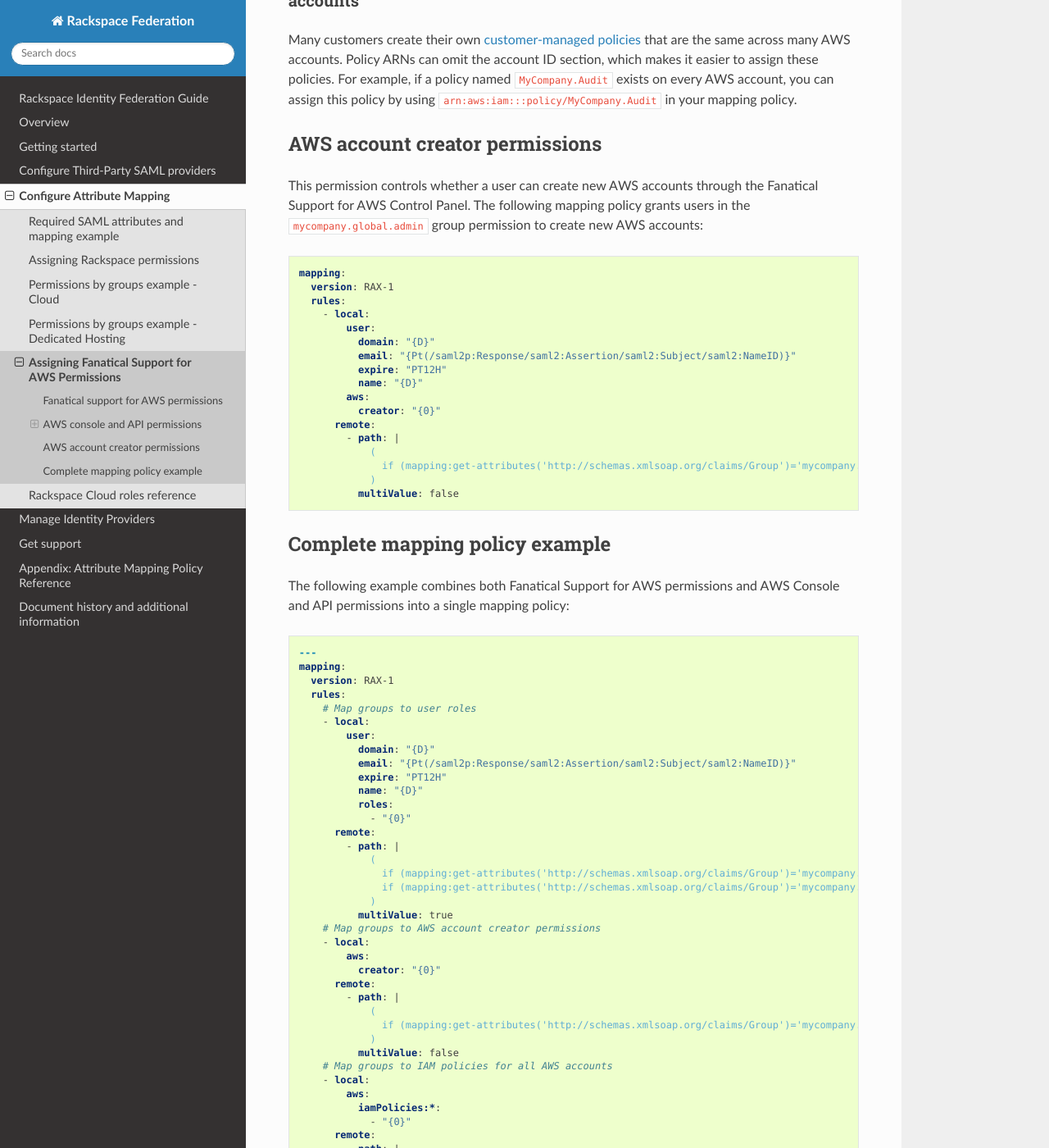
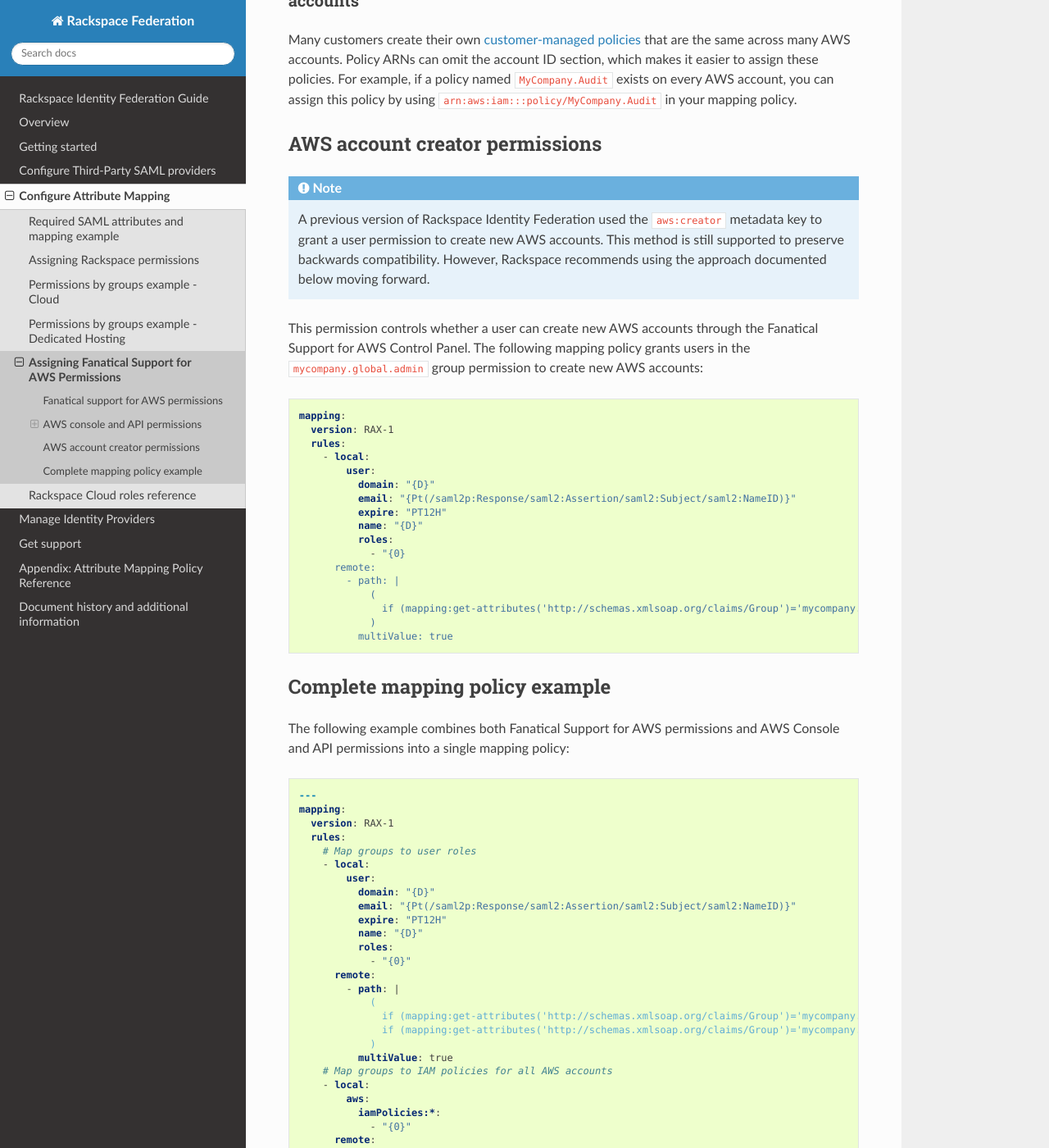
Before and after one commit to rackerlabs/docs-rackspace-federation, a Sphinx documentation site: the page built from doc/config-attribute-mapping/faws-mapping.rst, in a window 1280 px wide and 1400 px high, scrolled down 3781 px. Shown: the whole window at 82% size. Built offline with Sphinx 7.4.7 and the Read the Docs theme 2.0.0, drawn with Linux system fonts in a browser that asks for light colours; the version number could not be read and is left out.

Commit message:
Document use of the `aws:account-creator` role.

```diff
--- a/doc/config-attribute-mapping/faws-mapping.rst
+++ b/doc/config-attribute-mapping/faws-mapping.rst
@@ -207,6 +207,13 @@
 AWS account creator permissions
 ~~~~~~~~~~~~~~~~~~~~~~~~~~~~~~~
 
+.. note::
+
+    A previous version of Rackspace Identity Federation used the :code:`aws:creator` metadata key to
+    grant a user permission to create new AWS accounts. This method is still supported to preserve
+    backwards compatibility. However, Rackspace recommends using the approach documented below
+    moving forward.
+
 This permission controls whether a user can create new AWS accounts
 through the Fanatical Support for AWS Control Panel. The following mapping
 policy grants users in the ``mycompany.global.admin`` group permission to
@@ -223,14 +230,14 @@
             email: "{Pt(/saml2p:Response/saml2:Assertion/saml2:Subject/saml2:NameID)}"
             expire: "PT12H"
             name: "{D}"
-          aws:
-            creator: "{0}"
+            roles:
+              - "{0}
         remote:
           - path: |
               (
-                if (mapping:get-attributes('http://schemas.xmlsoap.org/claims/Group')='mycompany.global.admin') then ('true') else ('false')
+                if (mapping:get-attributes('http://schemas.xmlsoap.org/claims/Group')='mycompany.global.admin') then ('aws:account-creator') else ()
               )
-            multiValue: false
+            multiValue: true
 
 Complete mapping policy example
 ~~~~~~~~~~~~~~~~~~~~~~~~~~~~~~~
@@ -256,20 +263,10 @@
         remote:
           - path: |
               (
-                if (mapping:get-attributes('http://schemas.xmlsoap.org/claims/Group')='mycompany.global.admin') then ('admin') else (),
+                if (mapping:get-attributes('http://schemas.xmlsoap.org/claims/Group')='mycompany.global.admin') then ('admin', 'aws:account-creator') else (),
                 if (mapping:get-attributes('http://schemas.xmlsoap.org/claims/Group')='mycompany.global.observer') then ('observer') else ()
               )
             multiValue: true
-      # Map groups to AWS account creator permissions
-      - local:
-          aws:
-            creator: "{0}"
-        remote:
-          - path: |
-              (
-                if (mapping:get-attributes('http://schemas.xmlsoap.org/claims/Group')='mycompany.global.admin') then ('true') else ('false')
-              )
-            multiValue: false
       # Map groups to IAM policies for all AWS accounts
       - local:
           aws:
--- a/doc/config-attribute-mapping/full-roles.rst
+++ b/doc/config-attribute-mapping/full-roles.rst
@@ -189,3 +189,6 @@
    * -
      - Observer (read-only)
      - ticketing:observer
+   * - Fanatical Support for AWS
+     - Create AWS accounts ()
+     - aws:account-creator
```
